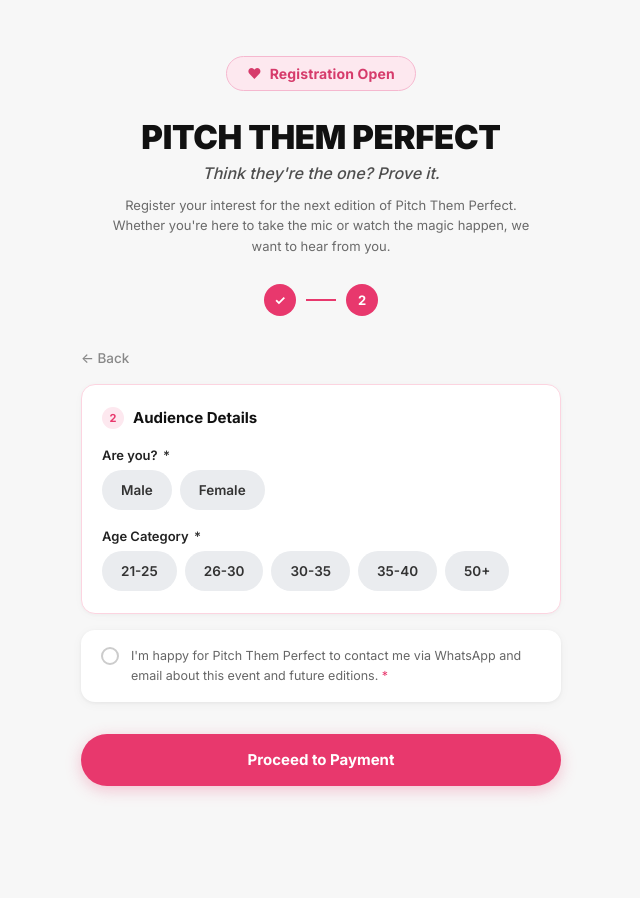
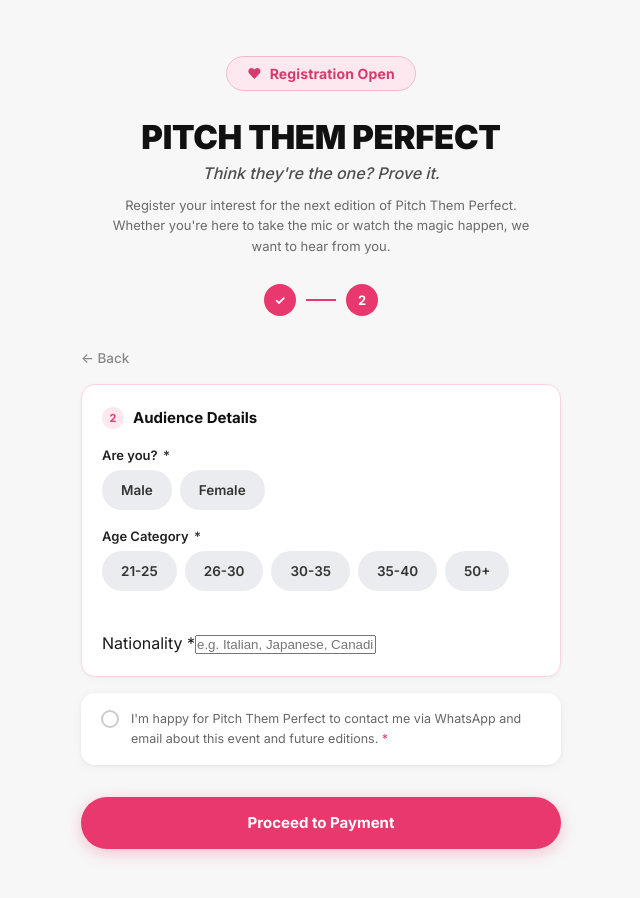
Before and after one commit to pitchthemperfect/Pitchthemperfect, a React (Vite) app: page /register/watcher in a window 1280 px wide. Shown: the top 898 px of the page, without its empty margins (319-959 px from the left). Before the commit the page ends 842 px from the top, so only its background shows below. Built offline with nearby package versions, Linux system fonts and the light colour scheme; no server answers.

Commit message:
Update WatcherStep2.jsx

```diff
--- a/src/pages/WatcherStep2.jsx
+++ b/src/pages/WatcherStep2.jsx
@@ -21,8 +21,11 @@ const AGE_OPTIONS = [
 ]
 
 function getInitial() {
-  try { const s = sessionStorage.getItem('ptp_watcher2'); if (s) return JSON.parse(s) } catch (_) {}
-  return { gender: '', age: '', consent: false }
+  try {
+    const s = sessionStorage.getItem('ptp_watcher2')
+    if (s) return JSON.parse(s)
+  } catch (_) {}
+  return { gender: '', age: '', nationality: '', consent: false }
 }
 
 export default function WatcherStep2() {
@@ -48,9 +51,10 @@ export default function WatcherStep2() {
 
   const validate = () => {
     const e = {}
-    if (!form.gender)  e.gender  = 'Please select your gender'
-    if (!form.age)     e.age     = 'Please select your age category'
-    if (!form.consent) e.consent = 'Please accept to continue'
+    if (!form.gender)            e.gender      = 'Please select your gender'
+    if (!form.age)               e.age         = 'Please select your age category'
+    if (!form.nationality.trim()) e.nationality = 'Please enter your nationality'
+    if (!form.consent)           e.consent     = 'Please accept to continue'
     return e
   }
 
@@ -99,6 +103,26 @@ export default function WatcherStep2() {
             required
             error={errors.age}
           />
+
+          {/* Nationality Field */}
+          <div className="form-group" style={{ marginTop: '1.5rem' }}>
+            <label htmlFor="nationality" className="form-label">
+              Nationality <span className="req">*</span>
+            </label>
+            <input
+              id="nationality"
+              type="text"
+              className={`form-input ${errors.nationality ? 'is-invalid' : ''}`}
+              placeholder="e.g. Italian, Japanese, Canadian"
+              value={form.nationality}
+              onChange={e => set('nationality', e.target.value)}
+            />
+            {errors.nationality && (
+              <span className="error-text" style={{ color: 'red', fontSize: '0.875rem' }}>
+                {errors.nationality}
+              </span>
+            )}
+          </div>
         </FormCard>
 
         <ConsentCheckbox
```
